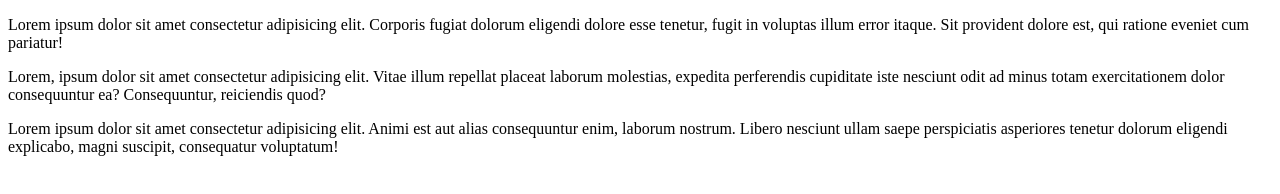
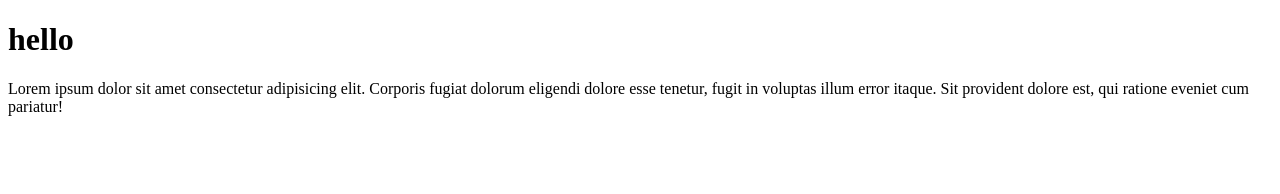
Before and after one commit to Drissho12345/Assignment-6, a plain HTML site: page index.html in a window 1280 px wide. Drawn offline with Linux system fonts and the light colour scheme.

Commit message:
second commit

```diff
--- a/index.html
+++ b/index.html
@@ -6,11 +6,8 @@
     <title>Document</title>
 </head>
 <body>
+    <h1>hello</h1>
     <p>Lorem ipsum dolor sit amet consectetur adipisicing elit. Corporis fugiat dolorum eligendi dolore esse tenetur, fugit in voluptas illum error itaque. Sit provident dolore est, qui ratione eveniet cum pariatur!</p>
 
-
-    <p>Lorem, ipsum dolor sit amet consectetur adipisicing elit. Vitae illum repellat placeat laborum molestias, expedita perferendis cupiditate iste nesciunt odit ad minus totam exercitationem dolor consequuntur ea? Consequuntur, reiciendis quod?</p>
-
-    <p>Lorem ipsum dolor sit amet consectetur adipisicing elit. Animi est aut alias consequuntur enim, laborum nostrum. Libero nesciunt ullam saepe perspiciatis asperiores tenetur dolorum eligendi explicabo, magni suscipit, consequatur voluptatum!</p>
 </body>
 </html>
```
